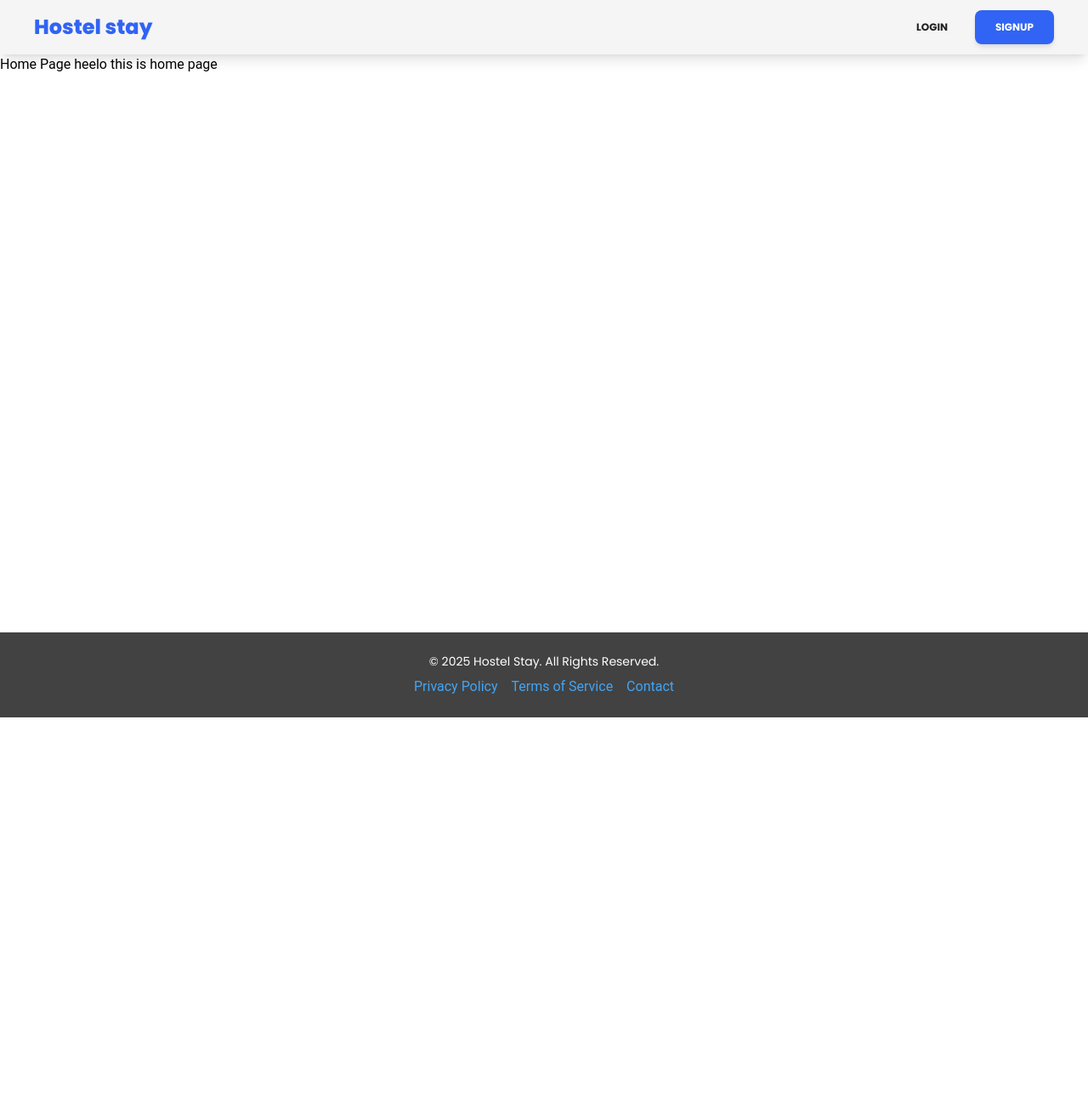
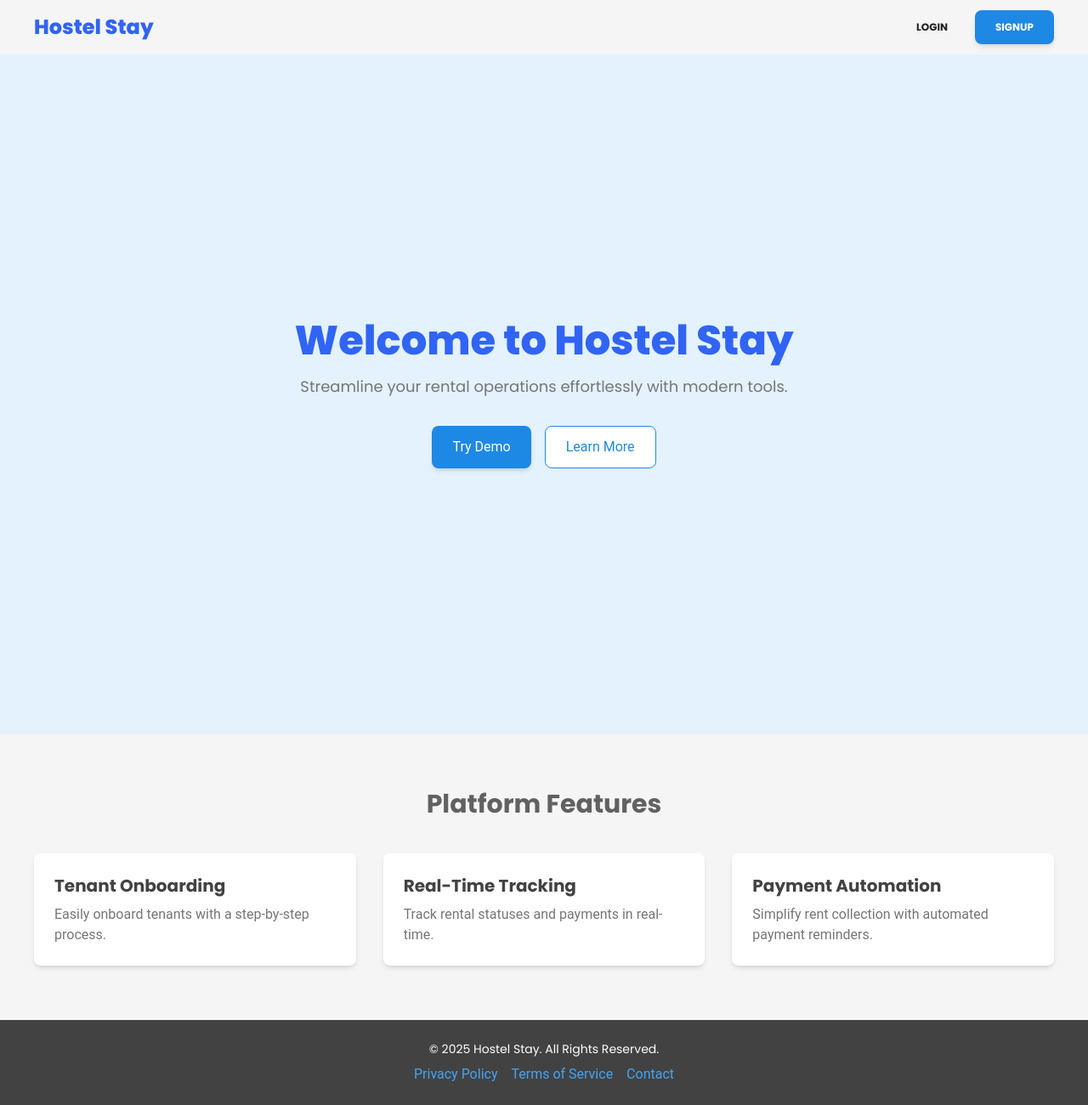
Before and after one commit to AmanPant9026/Project-Hostel, a React (Vite) app in the folder Project Hostel/: page / in a window 1280 px wide. Shown: the whole page at 85% size. Before the commit the page ends 844 px from the top, so only its background shows below. Built offline with nearby package versions, Linux system fonts and the light colour scheme.

Commit message:
resolved conflicts

```diff
--- a/Project Hostel/src/components/Navbar.jsx
+++ b/Project Hostel/src/components/Navbar.jsx
@@ -1,19 +1,52 @@
 import { Button } from "@material-tailwind/react";
 import React from "react";
+import { Link } from "react-router-dom";
 
 const Navbar = () => {
   return (
     <div className="flex items-center justify-between w-screen px-10 py-3 bg-gray-100 shadow-lg">
       {/* Logo */}
-      <div className="text-2xl font-extrabold text-[#3164f4] font-poppins">
-        Hostel stay
-      </div>
-      {/* login /regis */}
+      <Link
+        to="/"
+        className="text-2xl font-extrabold text-[#3164f4] font-poppins"
+      >
+        Hostel Stay
+      </Link>
+
+      {/* Navigation Links */}
+      {/* <div className="flex gap-4">
+        <Link
+          to="/features"
+          className="text-lg text-gray-600 hover:text-blue-600 font-poppins"
+        >
+          Features
+        </Link>
+        <Link
+          to="/about"
+          className="text-lg text-gray-600 hover:text-blue-600 font-poppins"
+        >
+          About
+        </Link>
+        <Link
+          to="/contact"
+          className="text-lg text-gray-600 hover:text-blue-600 font-poppins"
+        >
+          Contact
+        </Link>
+      </div> */}
+
+      {/* Login / Signup */}
       <div className="flex gap-2">
-        <Button variant="text" className=" font-poppins">
-          Login
-        </Button>
-        <Button className="bg-primary font-poppins">Signup</Button>
+        <Link to="/login">
+          <Button variant="text" className="font-poppins">
+            Login
+          </Button>
+        </Link>
+        <Link to="/signup">
+          <Button className="text-white bg-blue-600 font-poppins">
+            Signup
+          </Button>
+        </Link>
       </div>
     </div>
   );
--- a/Project Hostel/src/pages/HomePage.jsx
+++ b/Project Hostel/src/pages/HomePage.jsx
@@ -1,10 +1,65 @@
 import React from "react";
-import Layout from "../Layouts/Layout";
+import Navbar from "../components/Navbar";
+import Footer from "../components/Footer";
+
 const HomePage = () => {
   return (
-    <Layout>
-      <div>Home Page heelo this is home page</div>
-    </Layout>
+    <div>
+      <Navbar />
+      <main className="bg-gray-100 ">
+        {/* Hero Section */}
+        <section className="flex flex-col items-center justify-center h-screen p-3 bg-blue-50">
+          <h1 className="text-5xl font-extrabold text-[#3164f4] font-poppins mb-4">
+            Welcome to Hostel Stay
+          </h1>
+          <p className="mb-8 text-lg text-gray-600 font-poppins">
+            Streamline your rental operations effortlessly with modern tools.
+          </p>
+          <div className="flex gap-4">
+            <button className="px-6 py-3 text-white bg-blue-600 rounded-lg shadow-md hover:bg-blue-700">
+              Try Demo
+            </button>
+            <button className="px-6 py-3 text-blue-600 bg-white border border-blue-600 rounded-lg hover:bg-blue-50">
+              Learn More
+            </button>
+          </div>
+        </section>
+
+        {/* Features Section */}
+        <section className="px-10 py-16">
+          <h2 className="mb-10 text-3xl font-bold text-center text-gray-700 font-poppins">
+            Platform Features
+          </h2>
+          <div className="grid grid-cols-1 gap-8 sm:grid-cols-2 lg:grid-cols-3">
+            <FeatureCard
+              title="Tenant Onboarding"
+              description="Easily onboard tenants with a step-by-step process."
+            />
+            <FeatureCard
+              title="Real-Time Tracking"
+              description="Track rental statuses and payments in real-time."
+            />
+            <FeatureCard
+              title="Payment Automation"
+              description="Simplify rent collection with automated payment reminders."
+            />
+          </div>
+        </section>
+      </main>
+      <Footer />
+    </div>
+  );
+};
+
+// Reusable Feature Card Component
+const FeatureCard = ({ title, description }) => {
+  return (
+    <div className="p-6 bg-white rounded-lg shadow-md">
+      <h3 className="mb-2 text-xl font-bold text-gray-800 font-poppins">
+        {title}
+      </h3>
+      <p className="text-gray-600">{description}</p>
+    </div>
   );
 };
 
```
